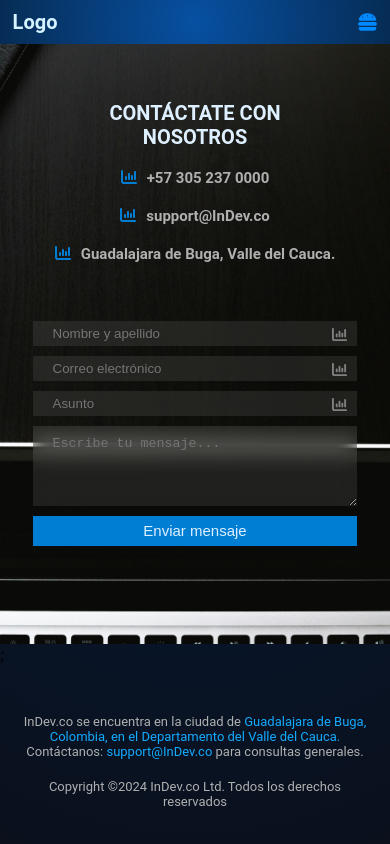
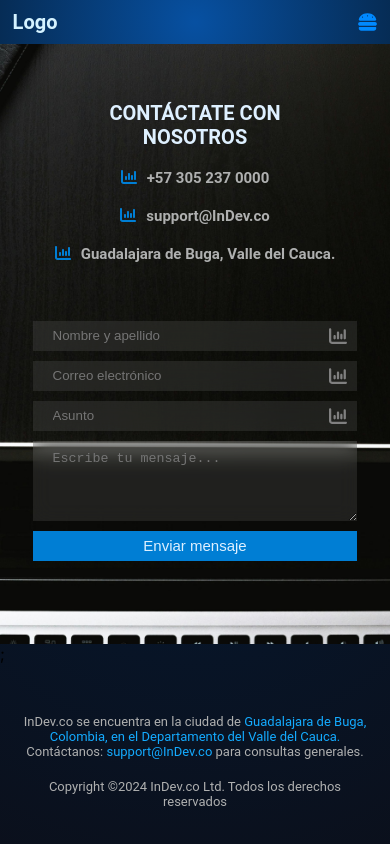
Before and after one commit to elkin123cmas/okdjfue254dyrhjk.netlify.app, a Next.js app: page /contact in a window 390 px wide. Shown: the top 844 px of the page. Built offline with nearby package versions, Linux system fonts and the light colour scheme.

Commit message:
fix: color input intern

```diff
--- a/app/styles/components/formulario.module.css
+++ b/app/styles/components/formulario.module.css
@@ -179,7 +179,10 @@
   .containInput {
     position: relative;
     width: 85%;
-    height: 2.5rem;
+    height: 3rem;
+  }
+  .containInput input {
+   color: #def0ff;
   }
   .containTextArea {
     width: 85%;
```
